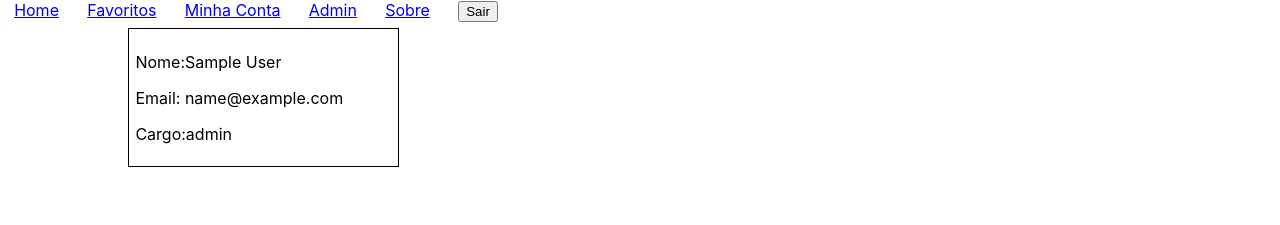
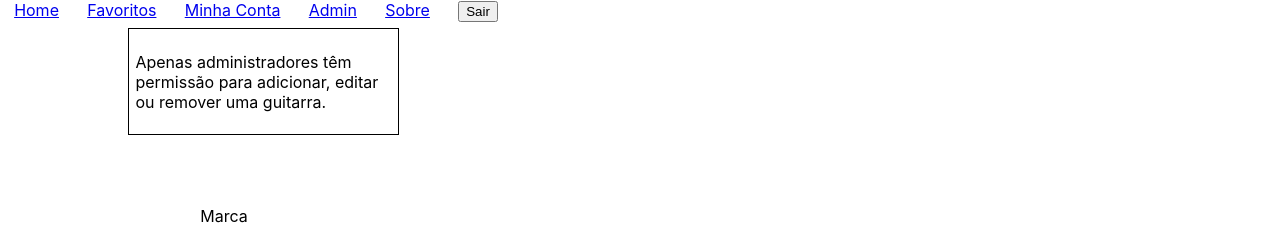
Before and after one commit to AntenorZapata/guitar-app, a React (Create React App) app in the folder client/: page /admin in a window 1280 px wide. Shown: the top 225 px of the page. Built offline with nearby package versions, Linux system fonts and the light colour scheme; no server answers; sample sign-in values are in the browser's storage.

Commit message:
refactor: change user data saved in localstorage

```diff
--- a/client/src/actions/index.js
+++ b/client/src/actions/index.js
@@ -89,7 +89,7 @@ export const loginAction = (user) => async (dispatch) => {
   try {
     const { data } = await login(user);
     localStorage.setItem('token', data.token);
-    const userCurr = { email: data.email, name: data.name, role: data.role };
+    const userCurr = { email: data.email, name: data.name };
     localStorage.setItem('user', JSON.stringify(userCurr));
     dispatch({ type: LOGIN, payload: data });
   } catch (err) {
@@ -110,7 +110,6 @@ export const forgotAction = (email) => async (dispatch) => {
 export const signupAction = (user) => async (dispatch) => {
   try {
     const { data } = await signupUser(user);
-    localStorage.setItem('token', data.token);
     dispatch({ type: SIGNUP, payload: data.token });
   } catch (err) {
     dispatch({ type: SIGNUP_ERR, payload: err.response.data.message });
--- a/client/src/components/guitarCard/GuitarCard.jsx
+++ b/client/src/components/guitarCard/GuitarCard.jsx
@@ -23,6 +23,8 @@ function GuitarCard({ guitar, favorite, handleDeleteFav }) {
         >
           <div className="guitar-card">
             <h3>{guitar.brand}</h3>
+            <h3>{guitar.price}</h3>
+
           </div>
         </Link>
       )}
--- a/client/src/pages/AdminPanel.jsx
+++ b/client/src/pages/AdminPanel.jsx
@@ -107,23 +107,9 @@ function AdminPanel() {
     <>
       <Header />
       <div className="user-data">
-        <p>
-          Nome:
-          {user && user.name}
-        </p>
-        <p>
-          Email:
-          {` ${user && user.email}`}
-        </p>
-        <p>
-          Cargo:
-          {user && user.role === 'user' ? 'Visitante' : 'admin'}
-        </p>
-        {user && user.role !== 'admin' && (
         <p className={error ? 'unauthorized' : ''}>
           Apenas administradores têm permissão para adicionar, editar ou remover uma guitarra.
         </p>
-        )}
       </div>
       <div className="admin-painel">
         <Form handleSubmit={handleSubmit} state={state} handleValue={handleValue} />
--- a/client/src/pages/Favorites.jsx
+++ b/client/src/pages/Favorites.jsx
@@ -31,8 +31,6 @@ function Favorites() {
     await dispatch(deleteFavoriteAction(id, token));
   };
 
-  console.log('de novo');
-
   return (
     <div>
       <Header />
--- a/client/src/pages/Signup.jsx
+++ b/client/src/pages/Signup.jsx
@@ -38,7 +38,7 @@ export default function Signup() {
     if (res) {
       setAuthError(true);
     } else {
-      history.push('/');
+      history.push('/login');
     }
   };
 
```
